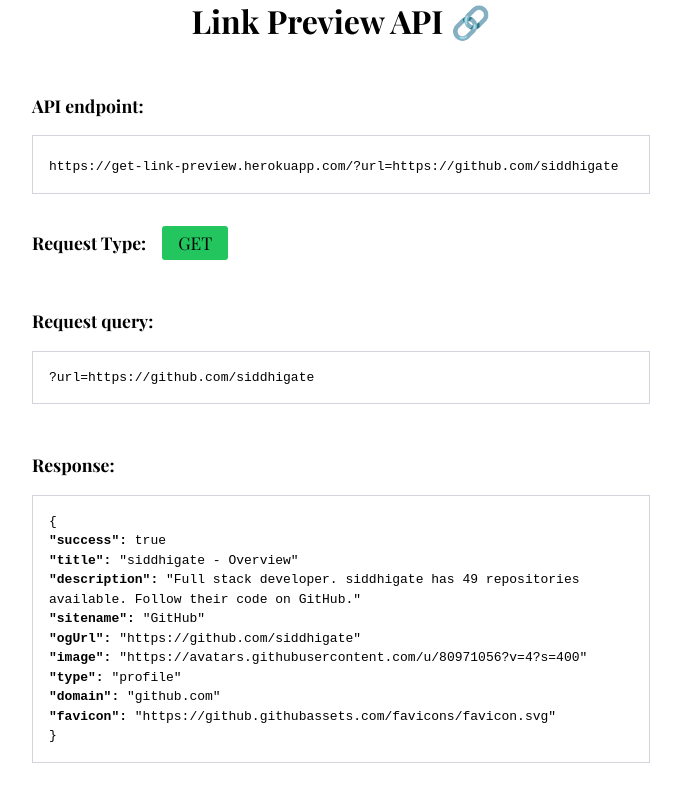
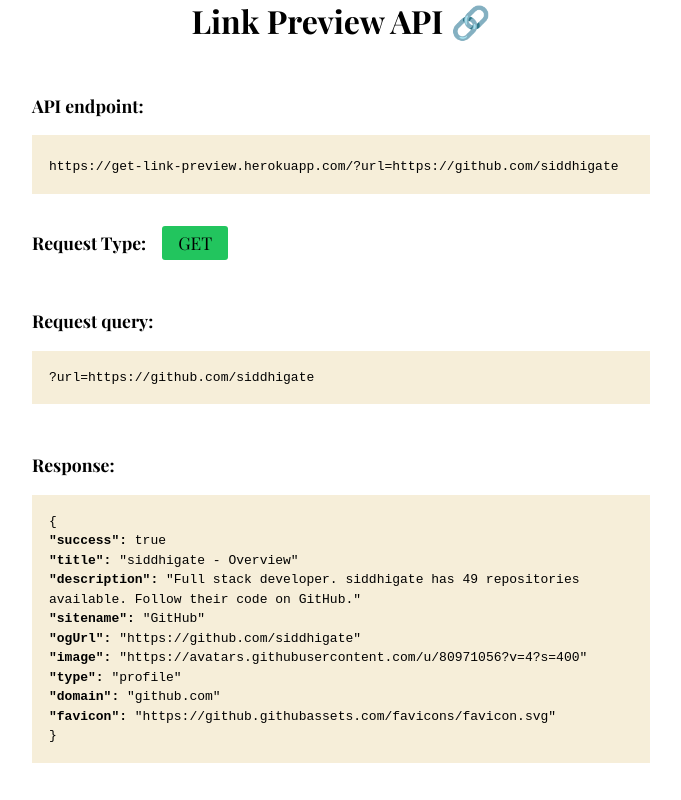
Before and after one commit to brianraila/url-info-api, a React (Create React App) app in the folder frontend/: page / in a window 1280 px wide. Shown: the part 1540-2340 px from the top of the page, without its empty margins (299-980 px from the left). Built offline with nearby package versions, Linux system fonts and the light colour scheme; the HTML template or start-up script is replaced by a standard one; a web font is replaced by a local one.

Commit message:
style: code color

```diff
--- a/frontend/src/index.css
+++ b/frontend/src/index.css
@@ -1221,12 +1221,13 @@ time {
 /* generated by https://loading.io/ */
 
 .api-url {
-  border: 1px solid #d1d5db;
+  border: 1px solid #f6eed9;
   display: block;
   color: inherit;
   text-decoration: none;
   margin: 1rem;
   padding: 1rem;
+  background-color: #f6eed9;
 }
 
 .feature-api {
```
